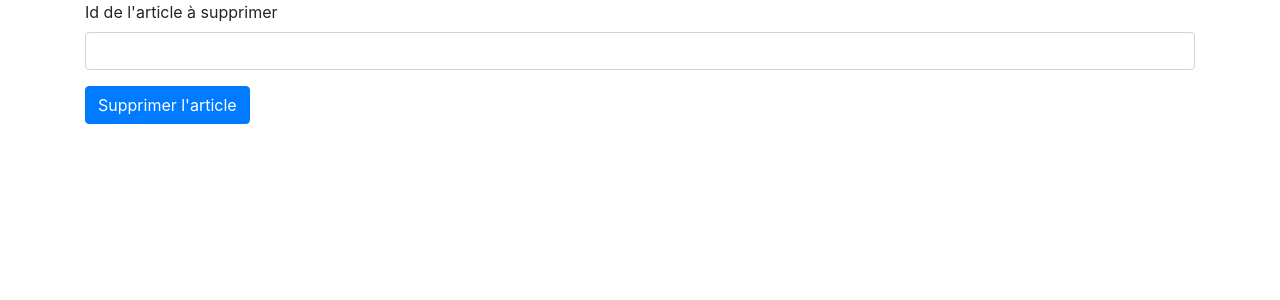
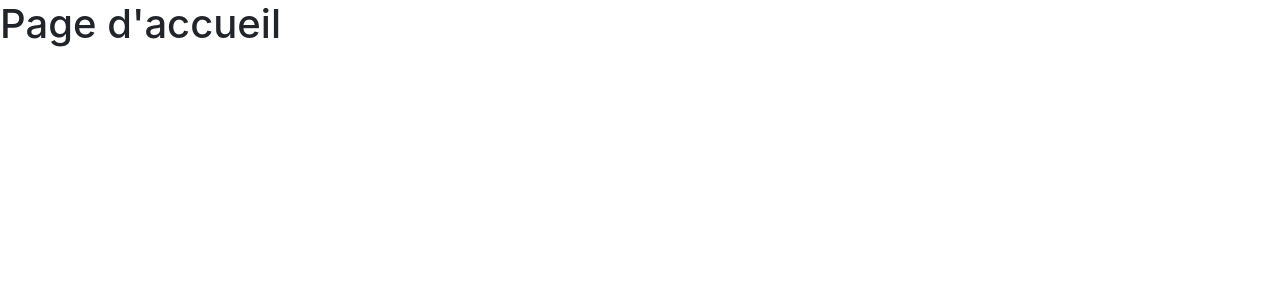
Before and after one commit to Syldariele/react, a React (Create React App) app: page / in a window 1280 px wide. Shown: the top 300 px of the page. Built offline with nearby package versions, Linux system fonts and the light colour scheme.

Commit message:
add react-router-dom, create home and Not found pages

```diff
--- a/package.json
+++ b/package.json
@@ -9,6 +9,7 @@
     "react": "^16.13.1",
     "react-bootstrap": "^1.0.0",
     "react-dom": "^16.13.1",
+    "react-router-dom": "^5.1.2",
     "react-scripts": "3.4.1"
   },
   "scripts": {
--- a/src/App.js
+++ b/src/App.js
@@ -1,10 +1,25 @@
 import React from 'react';
-import DeleteArticle from "./DeleteArticle";
+import {
+    BrowserRouter as Router,
+    Switch,
+    Route,
+} from 'react-router-dom';
+
+import CreateArticle from "./pages/CreatArticle";
+import DeleteArticle from "./pages/DeleteArticle";
+import Home from "./pages/Home";
+import NotFound from "./pages/NotFound";
+
 const App = () => {
   return (
-    <div>
-      <DeleteArticle/>
-    </div>
+    <Router>
+      <Switch>
+          <Route exact path="/"        component={Home}/>
+        <Route path="/articles/create" component={CreateArticle}/>
+        <Route path="/articles/delete" component={DeleteArticle}/>
+        <Route path="*"                component={NotFound}/>
+      </Switch>
+    </Router>
   );
 }
 
--- /dev/null
+++ b/src/pages/Home.js
@@ -0,0 +1,11 @@
+import React from 'react';
+
+const Home = () => {
+    return (
+        <div>
+            <h1>Page d'accueil</h1>
+        </div>
+    );
+};
+
+export default Home;
--- /dev/null
+++ b/src/pages/NotFound.js
@@ -0,0 +1,11 @@
+import React from 'react';
+
+const NotFound = () => {
+    return (
+        <div>
+            <h1>404 - Not found</h1>
+        </div>
+    );
+}
+
+export default NotFound;
```
Also changed, not shown: src/pages/CreatArticle.js (renamed from src/CreatArticle.js), src/pages/DeleteArticle.js (renamed from src/DeleteArticle.js), 1 other file (tests, documents, lock files or other folders).
